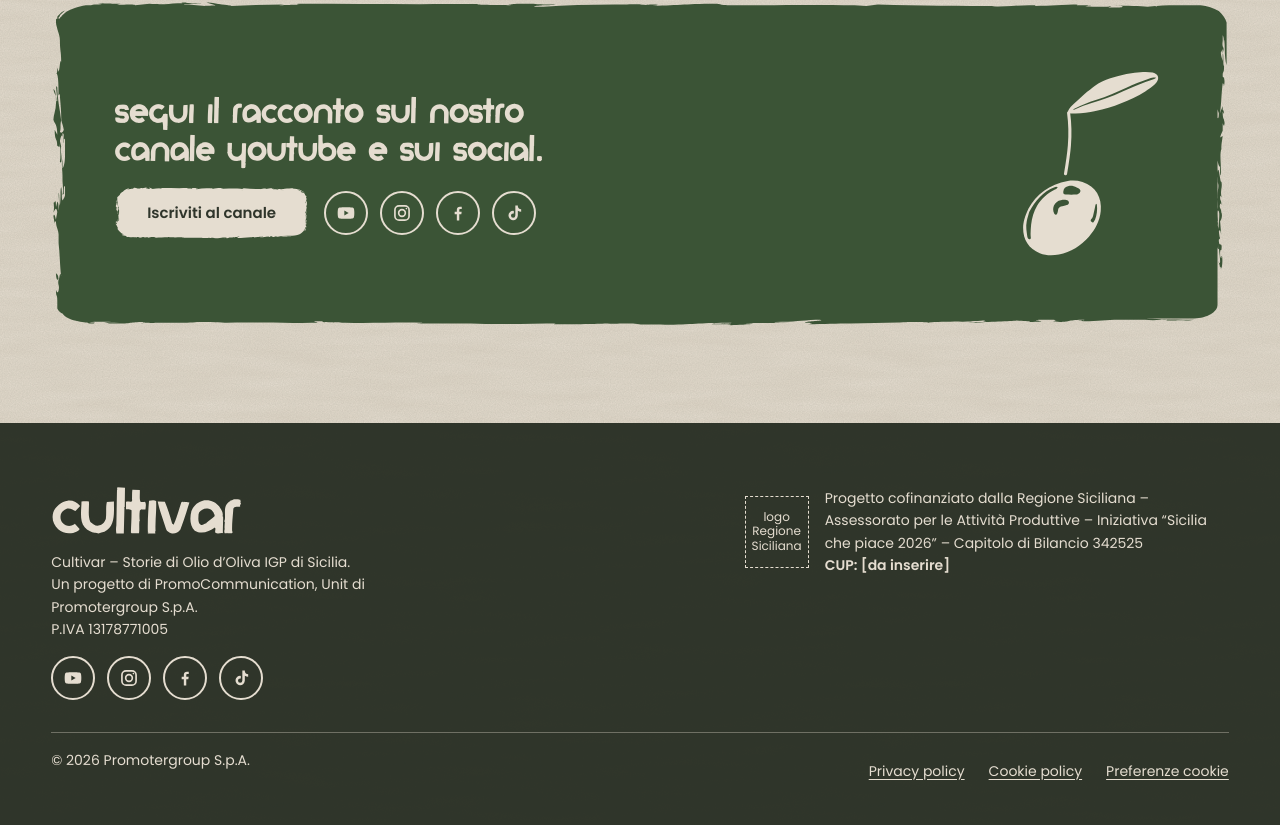
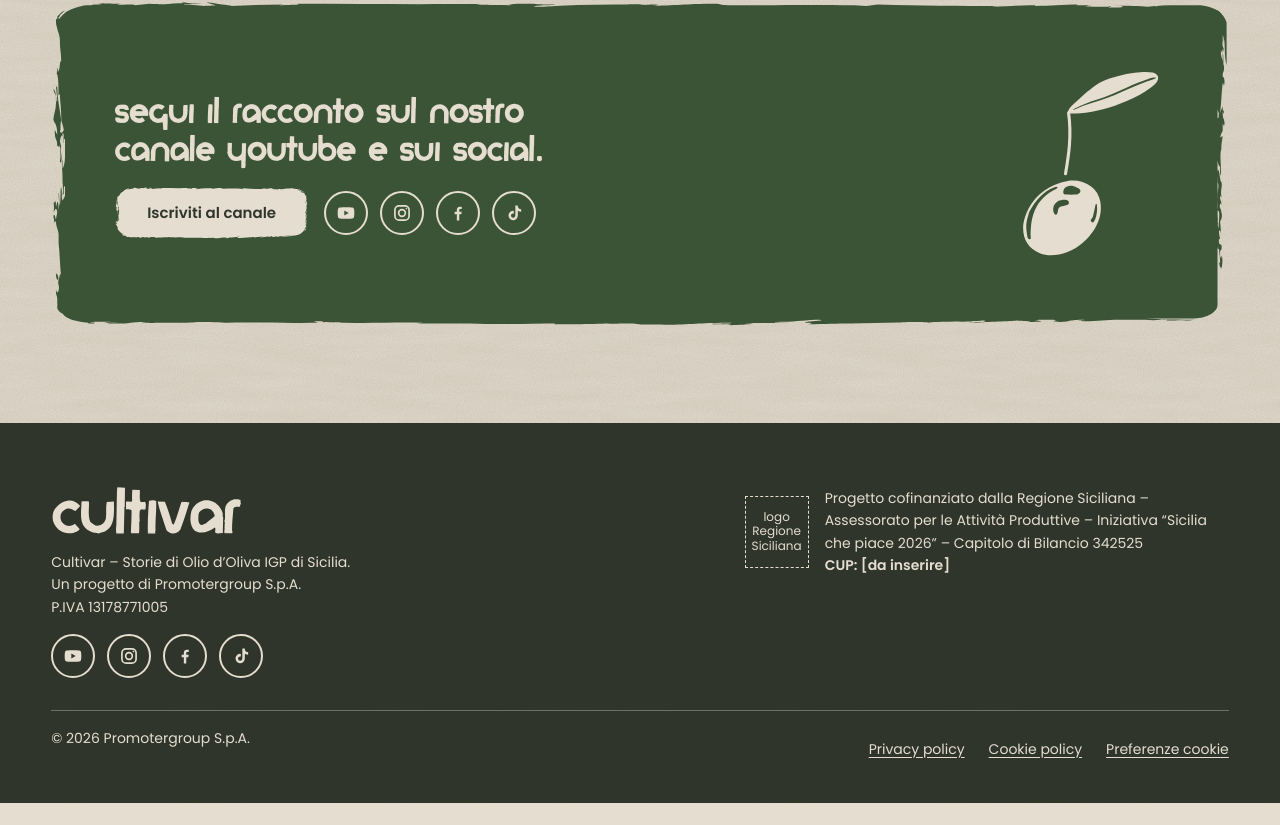
Before and after one commit to areait-dev/cultivarolio, a Next.js app: page / in a window 1280 px wide. Shown: the part 2791-3616 px from the top of the page. After the commit the page ends 3594 px from the top, so only its background shows below. Built offline with nearby package versions, Linux system fonts and the light colour scheme; no server answers.

Commit message:
Footer: il progetto è di Promotergroup S.p.A., tolto il riferimento a PromoCommunication
Co-Authored-By: Claude Sonnet 5.5 <noreply@anthropic.com>

```diff
--- a/src/components/PiePagina.tsx
+++ b/src/components/PiePagina.tsx
@@ -17,7 +17,7 @@ export function PiePagina() {
             <p className={s.descrizione}>
               {site.titoloCompleto}.
               <br />
-              Un progetto di {titolare.unit}, Unit di {titolare.ragioneSociale}
+              Un progetto di {titolare.ragioneSociale}
               <br />
               P.IVA {titolare.piva}
             </p>
```
